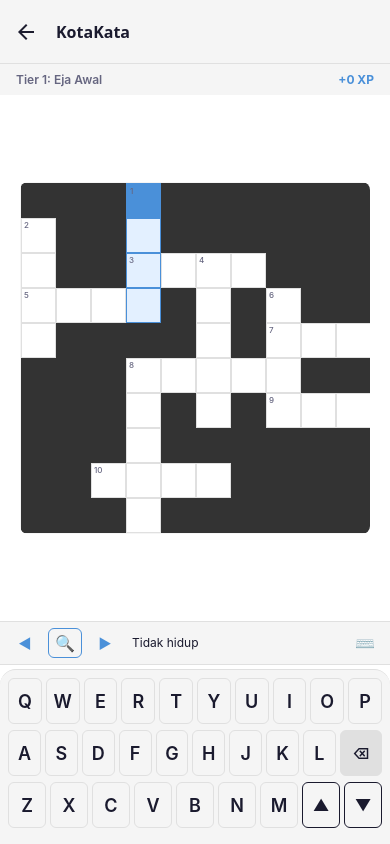
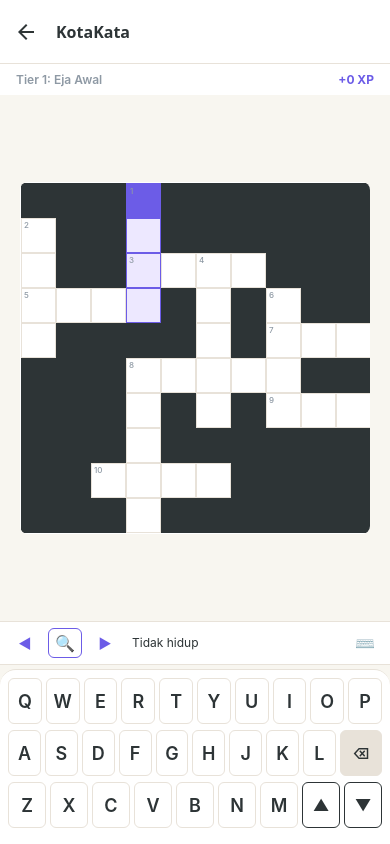
Before and after one commit to fadhly-permata/KotaKata.AI, a React Native app: screen /Game in a window 390 px wide. Built offline with nearby package versions, Linux system fonts and the light colour scheme; no server answers; what react-native-logs would draw is missing.

Commit message:
redesign: update ThemeProvider with Arsip Sastra Digital palette + CrosswordGrid uses theme colors

```diff
--- a/src/presentation/components/game/CrosswordGrid.tsx
+++ b/src/presentation/components/game/CrosswordGrid.tsx
@@ -92,14 +92,14 @@ export default function CrosswordGrid({
     let borderW = 1;
 
     if (isSolved) {
-      bgColor = "#1B5E20"; // dark green
-      borderColor = "#2E7D32";
+      bgColor = theme.colors.cellSolved;
+      borderColor = theme.colors.cellSolvedText;
     } else if (isSelected) {
       bgColor = theme.colors.primary;
       borderColor = theme.colors.primary;
       borderW = 2;
     } else if (isHighlighted) {
-      bgColor = theme.mode === "dark" ? "#2A3A5C" : "#E3F0FF";
+      bgColor = theme.mode === "dark" ? "#2A2938" : "#EDE8FF";
       borderColor = theme.colors.primary;
     } else {
       bgColor = theme.colors.cellActive;
@@ -147,7 +147,7 @@ export default function CrosswordGrid({
             styles.cellLetter,
             {
               fontSize,
-              color: isSolved ? "#81C784" : theme.colors.cellText,
+              color: isSolved ? theme.colors.cellSolvedText : theme.colors.cellText,
             },
           ]}
         >
--- a/src/presentation/components/providers/ThemeProvider.tsx
+++ b/src/presentation/components/providers/ThemeProvider.tsx
@@ -20,45 +20,63 @@ export type Theme = {
     textSecondary: string;
     border: string;
     primary: string;
+    accent: string;
+    gold: string;
+    success: string;
+    error: string;
     cellActive: string;
     cellBorder: string;
     cellText: string;
     cellBlocked: string;
     cellLocked: string;
+    cellSolved: string;
+    cellSolvedText: string;
   };
 };
 
 const lightTheme: Theme = {
   mode: "light",
   colors: {
-    background: "#FFFFFF",
-    surface: "#F5F5F5",
-    text: "#1A1A2E",
-    textSecondary: "#666680",
-    border: "#E0E0E0",
-    primary: "#4A90D9",
+    background: "#F8F6F0", // warm cream
+    surface: "#FFFFFF",
+    text: "#2D3436",
+    textSecondary: "#8E99A4",
+    border: "#E8E2D9",
+    primary: "#6C5CE7", // indigo
+    accent: "#00B894", // emerald
+    gold: "#FDCB6E",
+    success: "#00B894",
+    error: "#E17055",
     cellActive: "#FFFFFF",
-    cellBorder: "#E0E0E0",
-    cellText: "#1A1A2E",
-    cellBlocked: "#333333",
-    cellLocked: "#D3D3D3",
+    cellBorder: "#E8E2D9",
+    cellText: "#2D3436",
+    cellBlocked: "#2D3436",
+    cellLocked: "#E8E2D9",
+    cellSolved: "#E8F8F3",
+    cellSolvedText: "#00B894",
   },
 };
 
 const darkTheme: Theme = {
   mode: "dark",
   colors: {
-    background: "#121212",
-    surface: "#1E1E1E",
+    background: "#0F0E17", // deep navy
+    surface: "#1A1926",
     text: "#F5F5F5",
-    textSecondary: "#AAAAAA",
-    border: "#333333",
-    primary: "#6BB3F0",
-    cellActive: "#1E1E1E",
-    cellBorder: "#333333",
+    textSecondary: "#8E99A4",
+    border: "#2A2938",
+    primary: "#A29BFE", // soft purple
+    accent: "#55EFC4", // mint
+    gold: "#F9CA24",
+    success: "#55EFC4",
+    error: "#FF6B6B",
+    cellActive: "#1A1926",
+    cellBorder: "#2A2938",
     cellText: "#F5F5F5",
-    cellBlocked: "#121212",
-    cellLocked: "#2A2A2A",
+    cellBlocked: "#0F0E17",
+    cellLocked: "#2A2938",
+    cellSolved: "#1A3A2E",
+    cellSolvedText: "#55EFC4",
   },
 };
 
```
Also changed, not shown: .agents/plans/CHECKPOINT.md.
